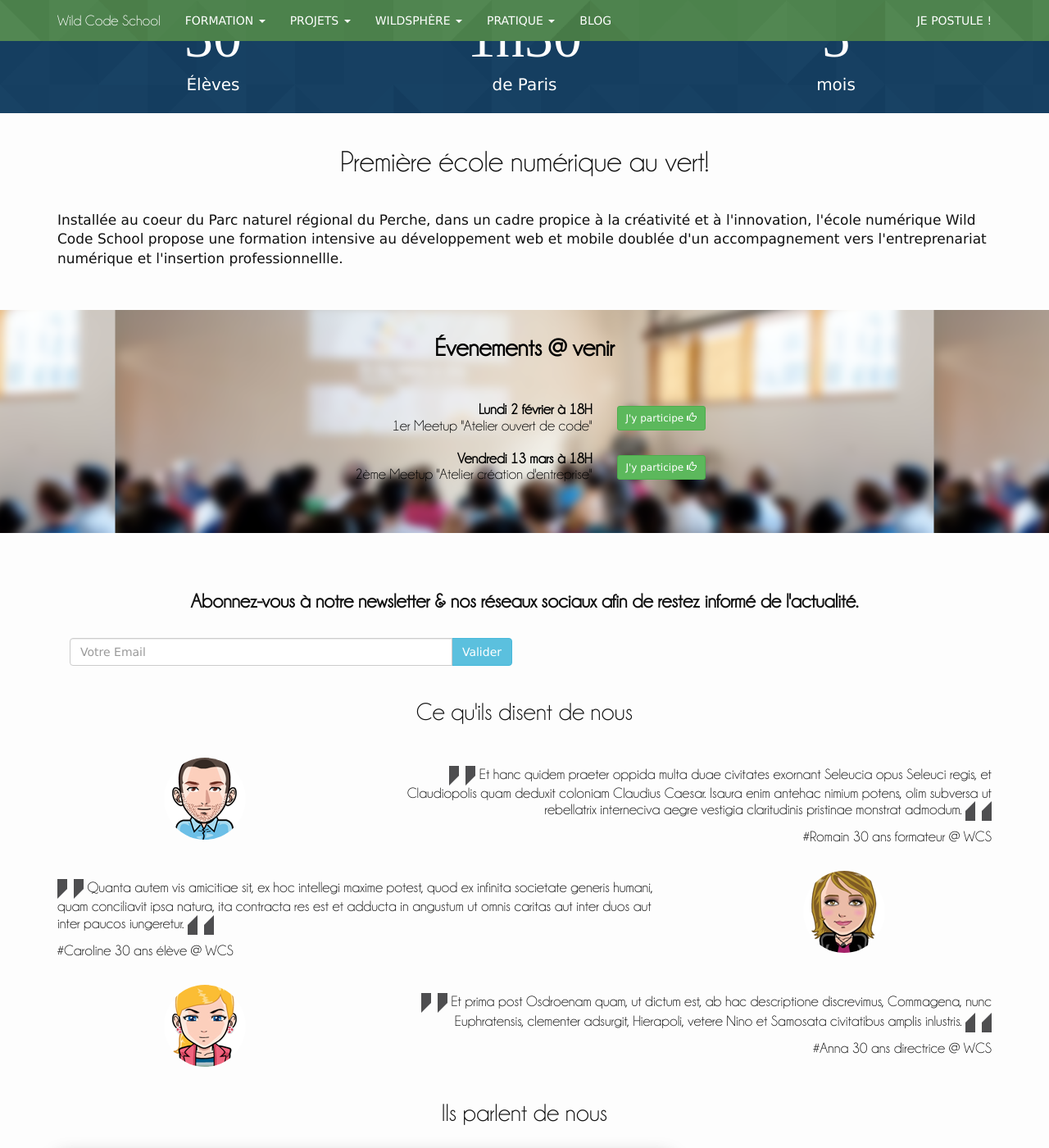
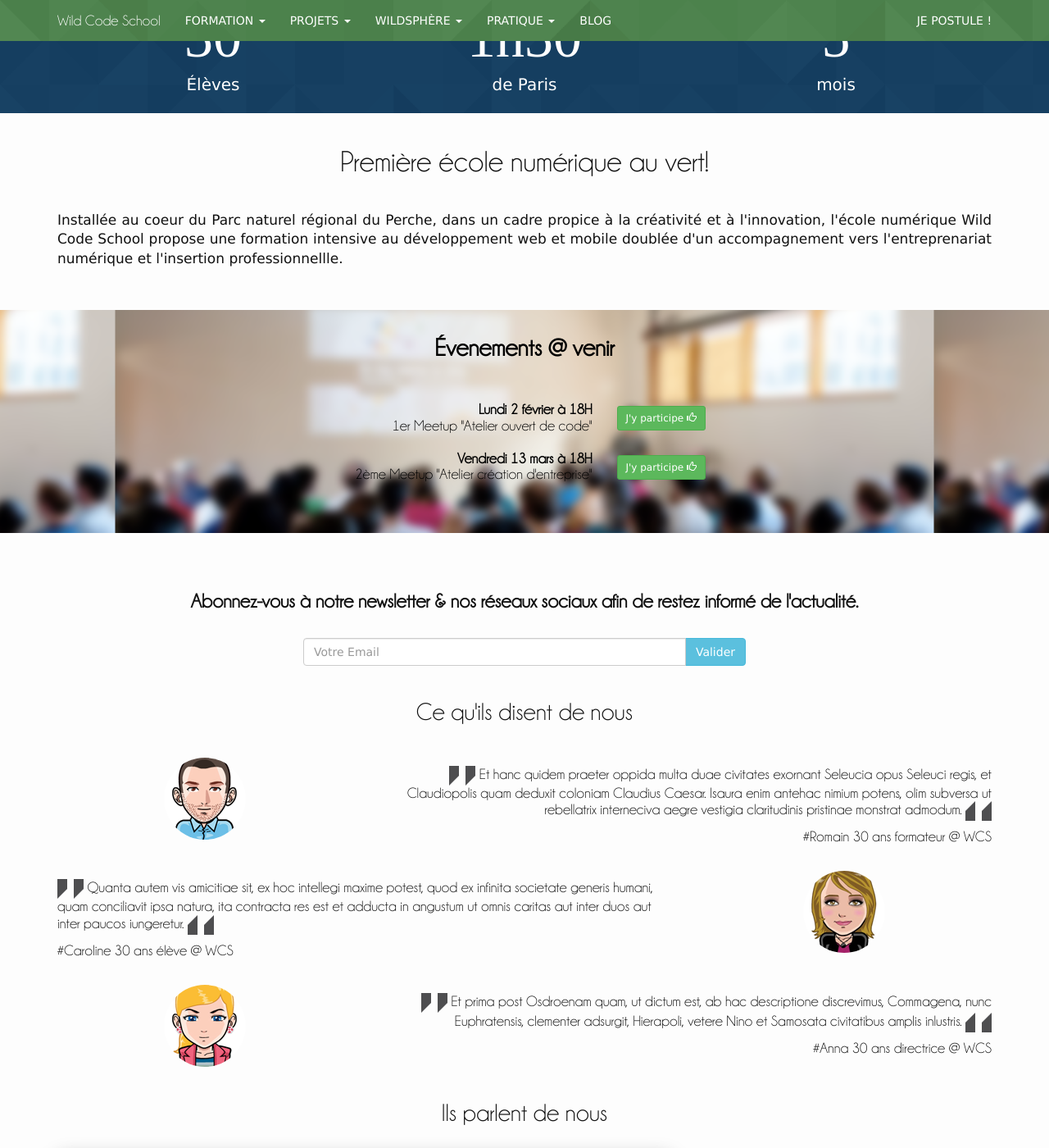
Before and after one commit to alem972/wildcodeschool.github.io, a Jekyll site: the page built from index.html, in a window 1280 px wide and 1400 px high, scrolled down 442 px. Shown: the whole window at 82% size. Built offline with Jekyll 4.4.1, drawn with Linux system fonts in a browser that asks for light colours; nearby versions of some CDN libraries; some web fonts are replaced; library files that are not in the unit come from our copies; grey boxes are pictures that could not be loaded.

Commit message:
lead justify + newsletter centrée

```diff
--- a/_sass/_base.scss
+++ b/_sass/_base.scss
@@ -155,6 +155,7 @@ body {
 .lead{
     font-family: "Vera";
     font-size: 17px;
+    text-align: justify;
 }
 
 .page-header {
--- a/index.html
+++ b/index.html
@@ -99,7 +99,7 @@ layout: default
   <div class="container">
     <br>
     <h3 class="text-center">Abonnez-vous à notre newsletter & nos réseaux sociaux afin de restez informé de l'actualité.</h3>
-      <div class="col-sm-6">
+      <div class="col-sm-6 col-sm-offset-3 col-xs-10 col-xs-offset-1">
         <br>
         <form>
           <div class="input-group input-group-mg">
@@ -109,9 +109,6 @@ layout: default
             </span>
           </div>
         </form>
-      </div>
-      <div class="col-sm-6 text-center">
-        <!--<img src="./img/socialtest.png" style="padding-top: 23px;">-->
       </div>
   </div>
 
```
